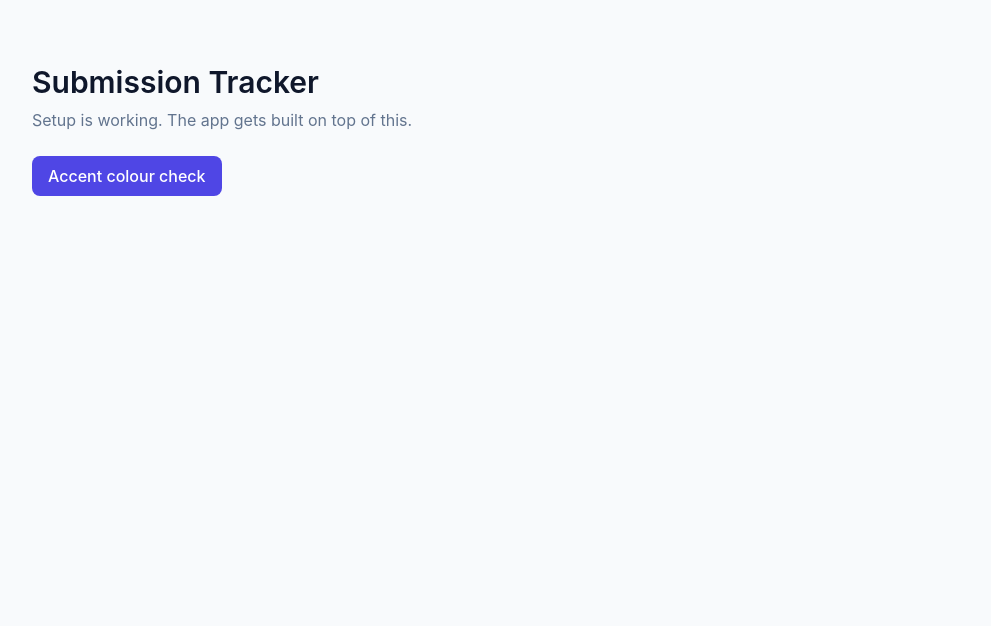
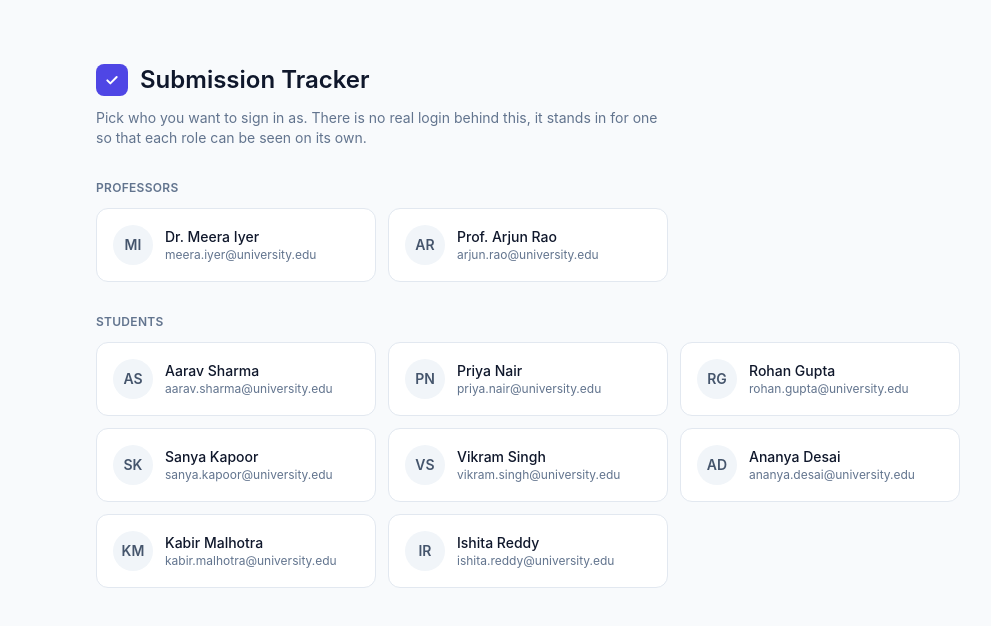
Before and after one commit to dineshkharah/submission-tracker, a React (Vite) app: page / in a window 1280 px wide. Shown: the top 626 px of the page, without its empty margins (112-1103 px from the left). Built offline with nearby package versions, Linux system fonts and the light colour scheme.

Commit message:
feat(auth): add login screen and role based screen switching
- added a login screen that lists every professor and student as a card
- picked the screen from the signed in role instead of adding a router

```diff
--- a/src/App.jsx
+++ b/src/App.jsx
@@ -1,18 +1,31 @@
+import AppHeader from './components/layout/AppHeader'
+import { useAuth } from './hooks/useAuth'
+import LoginPage from './pages/LoginPage'
+
+/*
+  This is the whole router. The app has three screens and which one shows is
+  decided entirely by who is signed in, so a routing library would add a
+  dependency and a set of URLs without answering a question the app is asking.
+*/
 export default function App() {
+  const { currentUser } = useAuth()
+
+  if (currentUser === null) {
+    return <LoginPage />
+  }
+
   return (
     <div className="min-h-screen bg-slate-50">
-      <div className="mx-auto max-w-5xl px-4 py-16">
-        <h1 className="text-3xl font-semibold text-slate-900">Submission Tracker</h1>
-        <p className="mt-2 text-slate-500">
-          Setup is working. The app gets built on top of this.
-        </p>
-        <button
-          type="button"
-          className="mt-6 rounded-lg bg-accent-600 px-4 py-2 font-medium text-white hover:bg-accent-700"
-        >
-          Accent colour check
-        </button>
-      </div>
+      <AppHeader />
+
+      <main className="mx-auto max-w-6xl px-4 py-6 sm:py-8">
+        <div className="rounded-xl border border-slate-200 bg-white p-6">
+          <p className="text-sm text-slate-500">
+            Signed in as {currentUser.name}. The{' '}
+            {currentUser.role === 'admin' ? 'professor' : 'student'} dashboard comes next.
+          </p>
+        </div>
+      </main>
     </div>
   )
 }
--- /dev/null
+++ b/src/pages/LoginPage.jsx
@@ -0,0 +1,63 @@
+import Logo from '../components/common/Logo'
+import { useAuth } from '../hooks/useAuth'
+import { useData } from '../hooks/useData'
+
+export default function LoginPage() {
+  const { users } = useData()
+  const { login } = useAuth()
+
+  const admins = users.filter((user) => user.role === 'admin')
+  const students = users.filter((user) => user.role === 'student')
+
+  return (
+    <div className="min-h-screen bg-slate-50">
+      <div className="mx-auto max-w-4xl px-4 py-10 sm:py-16">
+        <div className="flex items-center gap-3">
+          <Logo />
+          <h1 className="text-xl font-semibold text-slate-900 sm:text-2xl">Submission Tracker</h1>
+        </div>
+
+        <p className="mt-3 max-w-xl text-sm text-slate-500">
+          Pick who you want to sign in as. There is no real login behind this, it stands in for
+          one so that each role can be seen on its own.
+        </p>
+
+        <UserGroup title="Professors" users={admins} onPick={login} />
+        <UserGroup title="Students" users={students} onPick={login} />
+      </div>
+    </div>
+  )
+}
+
+function UserGroup({ title, users, onPick }) {
+  return (
+    <section className="mt-8">
+      <h2 className="text-xs font-semibold tracking-wide text-slate-500 uppercase">{title}</h2>
+
+      <div className="mt-3 grid grid-cols-1 gap-3 sm:grid-cols-2 lg:grid-cols-3">
+        {users.map((user) => (
+          <UserCard key={user.id} user={user} onPick={onPick} />
+        ))}
+      </div>
+    </section>
+  )
+}
+
+function UserCard({ user, onPick }) {
+  return (
+    <button
+      type="button"
+      onClick={() => onPick(user.id)}
+      className="flex items-center gap-3 rounded-xl border border-slate-200 bg-white p-4 text-left hover:border-accent-200 hover:bg-accent-50"
+    >
+      <span className="flex h-10 w-10 shrink-0 items-center justify-center rounded-full bg-slate-100 text-sm font-semibold text-slate-600">
+        {user.initials}
+      </span>
+
+      <span className="min-w-0">
+        <span className="block truncate text-sm font-medium text-slate-900">{user.name}</span>
+        <span className="block truncate text-xs text-slate-500">{user.email}</span>
+      </span>
+    </button>
+  )
+}
```
